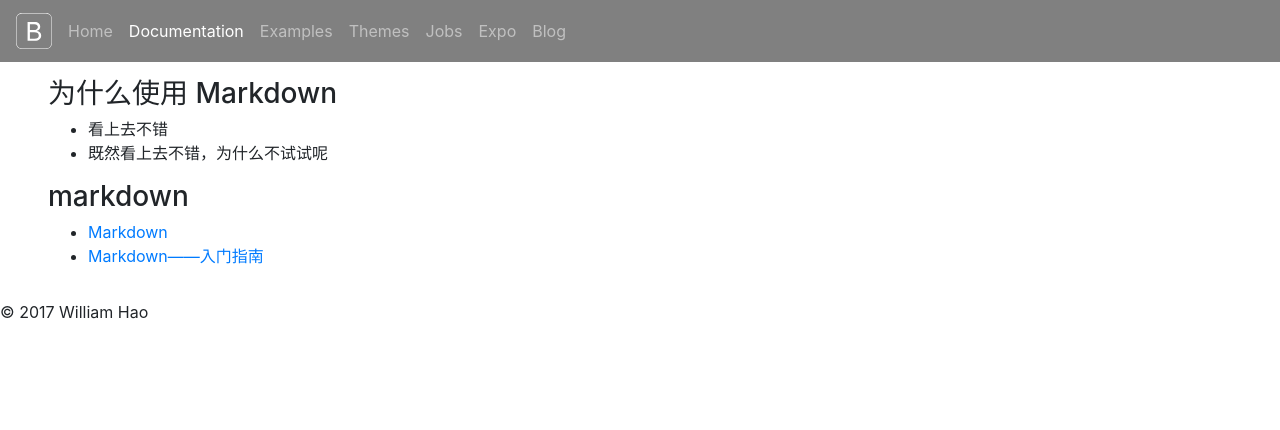
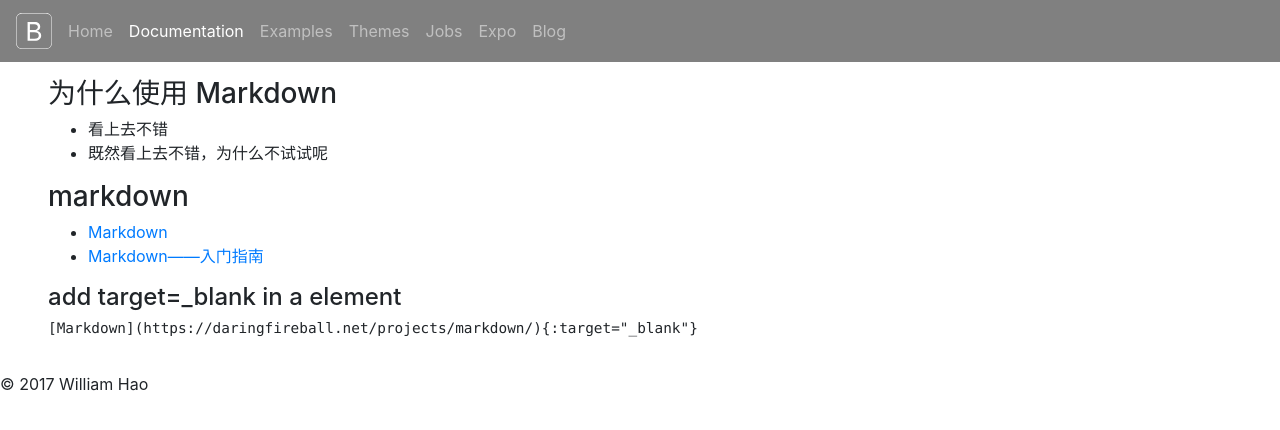
Before and after one commit to haoguanjun/jekyll, a Jekyll site: the page built from _posts/2017-08-14-markdown.md, in a window 1280 px wide. Shown: the top 430 px of the page. Built offline with Jekyll 4.4.1, drawn with Linux system fonts in a browser that asks for light colours.

Commit message:
add link

```diff
--- a/_posts/2017-08-14-markdown.md
+++ b/_posts/2017-08-14-markdown.md
@@ -13,3 +13,7 @@
 ### markdown
 * [Markdown](https://daringfireball.net/projects/markdown/){:target="_blank"}
 * [Markdown——入门指南](http://www.jianshu.com/p/1e402922ee32){:target="_blank"}
+
+#### add target=_blank in a element
+
+    [Markdown](https://daringfireball.net/projects/markdown/){:target="_blank"}
```
